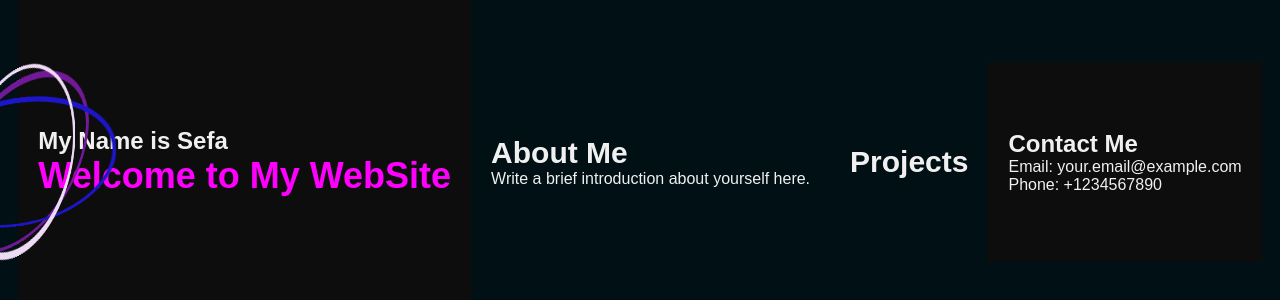
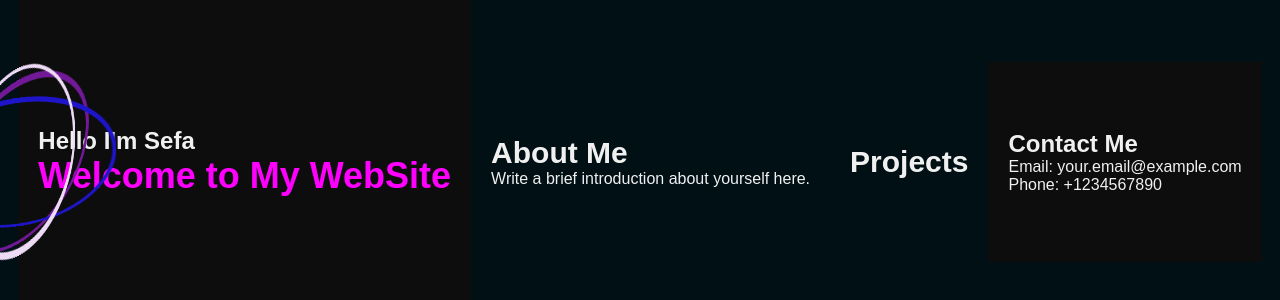
Before and after one commit to sefaozer/Portfolio, a plain HTML site: page index.html in a window 1280 px wide. Shown: the part 238-538 px from the top of the page. Drawn offline with Linux system fonts and the light colour scheme; a script that the page names is missing.

Commit message:
Update index.html

```diff
--- a/index.html
+++ b/index.html
@@ -22,7 +22,7 @@
     </div>
   <header id="welcome">
     <div class="container">
-      <h2>My Name is Sefa</h2>
+      <h2>Hello I'm Sefa</h2>
       <h1>Welcome to My WebSite</h1>
     </div>
   </header>
```
